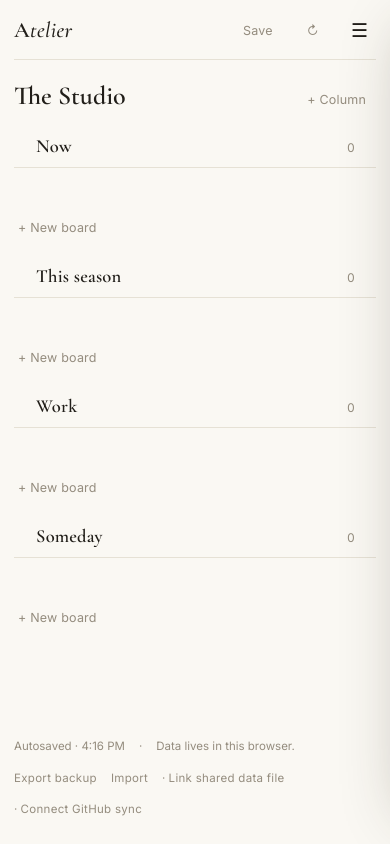
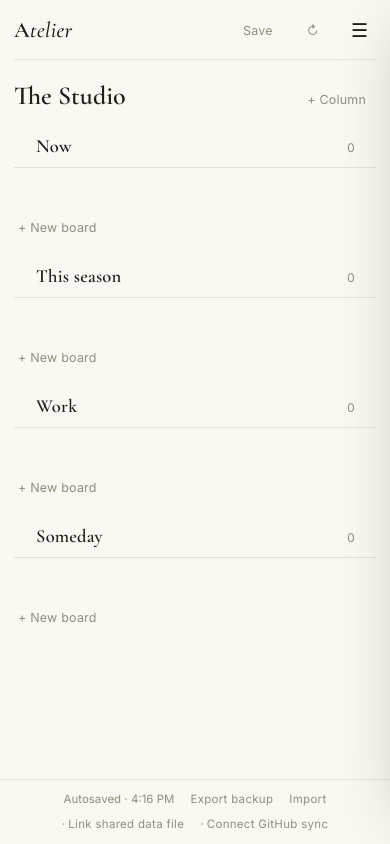
Before and after one commit to alexandrapaiz/atelier-app, a plain HTML site: page index.html in a window 390 px wide. Drawn offline with nearby package versions, Linux system fonts and the light colour scheme.

Commit message:
Fixed centered mobile footer with safe-area clearance

```diff
--- a/index.html
+++ b/index.html
@@ -677,8 +677,16 @@ footer button:hover, footer label:hover{color:var(--ink)}
   .ach-n{font-size:26px}
   .mission-input{font-size:21px}
   .era{padding-left:22px}
-  footer{padding:10px 14px calc(26px + env(safe-area-inset-bottom, 0px)); flex-wrap:wrap}
-  main{padding-bottom:calc(46px + env(safe-area-inset-bottom, 0px))}
+  /* fixed, centered footer bar clear of the home indicator */
+  footer{
+    position:fixed; left:0; right:0; bottom:0; z-index:30;
+    background:var(--paper); border-top:1px solid var(--line);
+    justify-content:center; text-align:center; flex-wrap:wrap; gap:8px 16px;
+    padding:11px 16px calc(11px + env(safe-area-inset-bottom, 0px));
+    margin-top:0;
+  }
+  .f-verbose,.f-sep{display:none}
+  main{padding-bottom:calc(110px + env(safe-area-inset-bottom, 0px))}
   .cal-nav{width:100%; justify-content:space-between}
   .cal-nb{padding:8px 16px; font-size:13.5px}
   .sync-banner{margin:10px 14px 0}
@@ -703,8 +711,8 @@ footer button:hover, footer label:hover{color:var(--ink)}
 <main id="main"></main>
 <footer>
   <span id="saveStamp">Autosaved</span>
-  <span>·</span>
-  <span>Data lives in this browser.</span>
+  <span class="f-sep">·</span>
+  <span class="f-verbose">Data lives in this browser.</span>
   <button onclick="exportData()">Export backup</button>
   <label>Import<input type="file" accept=".json" style="display:none" onchange="importData(event)"></label>
   <span id="fileLink"></span>
```
